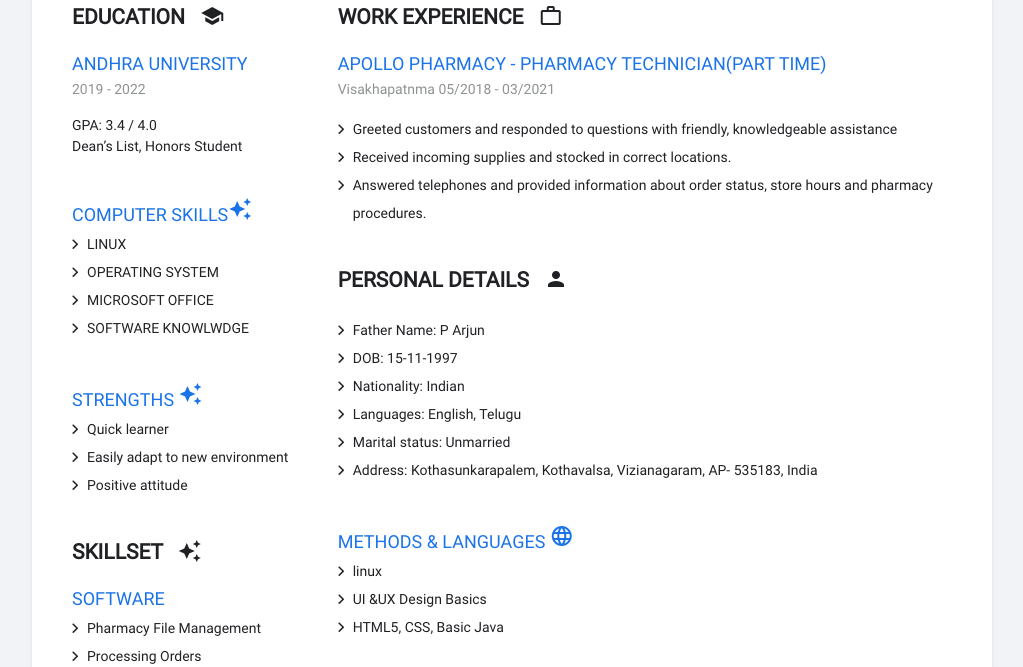
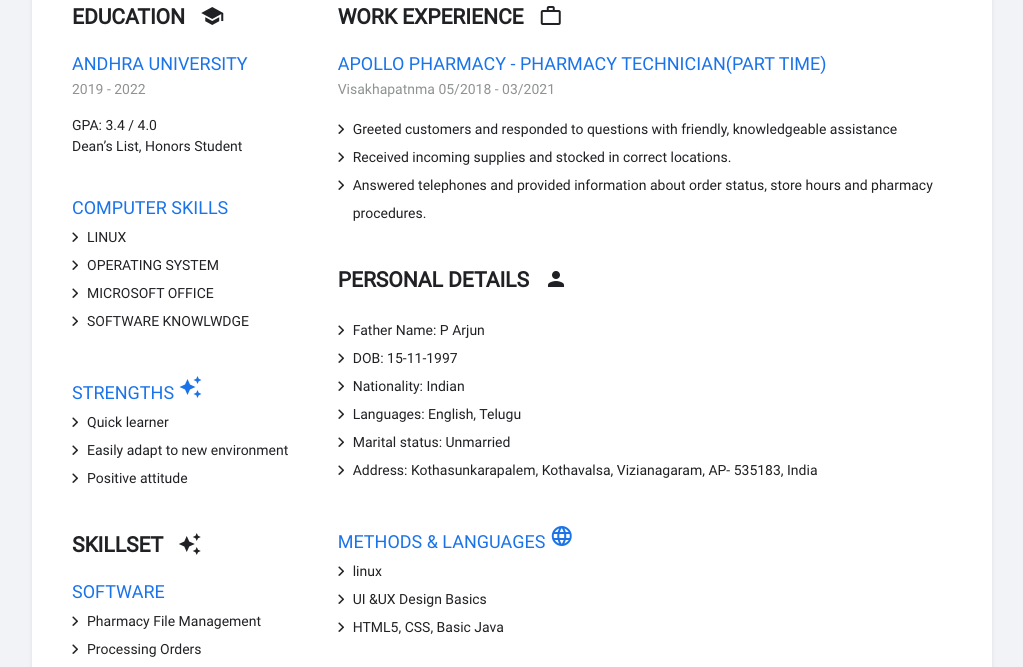
Before and after one commit to Ram-BRS/Goal-4, a plain HTML site: page index.html in a window 1280 px wide. Shown: the part 102-769 px from the top of the page, without its empty margins (128-1151 px from the left). Drawn offline with Linux system fonts and the light colour scheme.

Commit message:
Update index.html

```diff
--- a/index.html
+++ b/index.html
@@ -55,7 +55,7 @@
         <article>
 
         <article>
-          <h3>COMPUTER SKILLS<i class="material-icons">auto_awesome</i></h3>
+          <h3>COMPUTER SKILLS</h3>
           <ul>
             <li>LINUX</li>
             <li>OPERATING SYSTEM</li>
```
